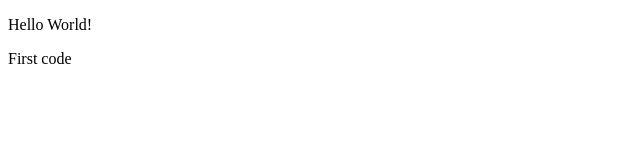
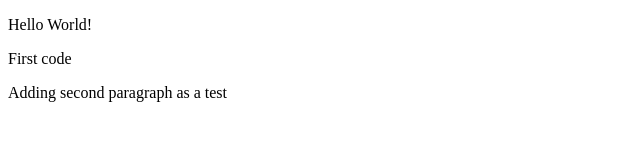
Before and after one commit to john-akindulureni/first-repo, a plain HTML site: page index.html in a window 1280 px wide. Shown: the whole page, without its empty margins (0-640 px from the left). Drawn offline with Linux system fonts and the light colour scheme.

Commit message:
Added second paragraph

```diff
--- a/index.html
+++ b/index.html
@@ -20,6 +20,7 @@
     <![endif]-->
   <p>Hello World!</p>
   <p>First code</p>
+  <p>Adding second paragraph as a test</p>
   <script src="" async defer></script>
 </body>
 
```
